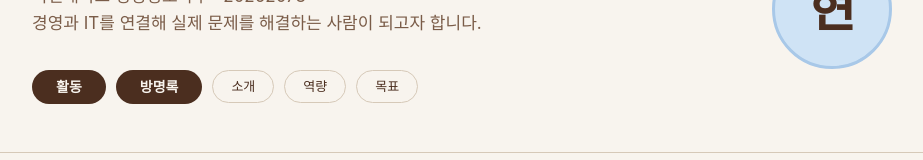
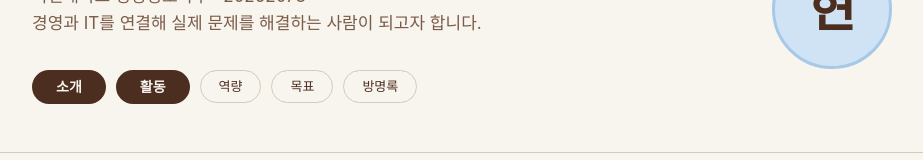
Before and after one commit to hyunji142/hyunji142.github.io, a website: page index.html in a window 1280 px wide. Shown: the part 146-306 px from the top of the page, without its empty margins (178-1101 px from the left). Drawn offline with Linux system fonts and the light colour scheme; no server answers; a web font is replaced by a local one.

Commit message:
fix: reorder hero nav links to match section order

```diff
--- a/index.html
+++ b/index.html
@@ -382,11 +382,11 @@ footer a:hover{color:var(--brown)}
       <h1 class="hero-name">나현지</h1>
       <p class="hero-role">국민대학교 경영정보학부 · 20262073<br>경영과 IT를 연결해 실제 문제를 해결하는 사람이 되고자 합니다.</p>
       <nav class="hero-nav" aria-label="섹션 이동">
+        <a href="#about" class="btn-primary">소개</a>
         <a href="#projects" class="btn-primary">활동</a>
-        <a href="#guestbook" class="btn-primary">방명록</a>
-        <a href="#about" class="btn-ghost">소개</a>
         <a href="#skills" class="btn-ghost">역량</a>
         <a href="#goal" class="btn-ghost">목표</a>
+        <a href="#guestbook" class="btn-ghost">방명록</a>
       </nav>
     </div>
     <div class="hero-avatar" aria-hidden="true">현</div>
```
